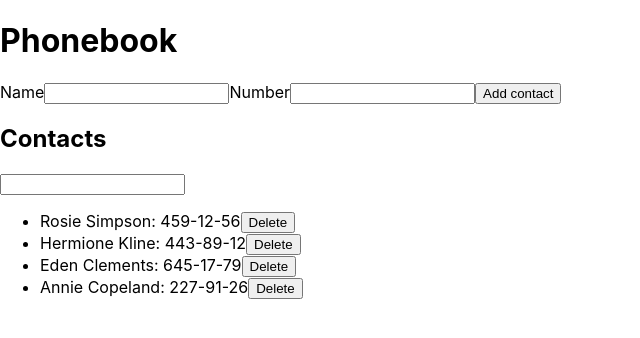
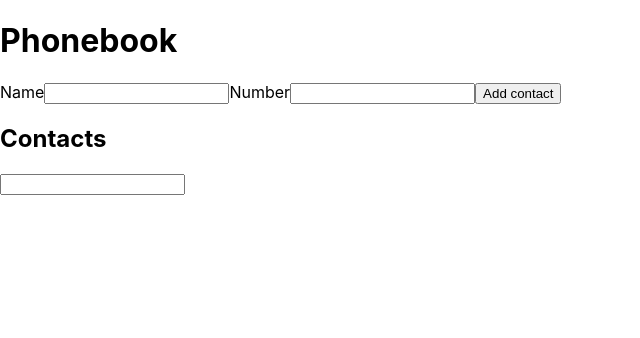
Before and after one commit to Oakmoater/goit-react-hw-02-phonebook, a React (Create React App) app: page / in a window 1280 px wide. Shown: the top 338 px of the page, without its empty margins (0-640 px from the left). Built offline with nearby package versions, Linux system fonts and the light colour scheme.

Commit message:
updated package file

```diff
--- a/package.json
+++ b/package.json
@@ -2,7 +2,7 @@
   "name": "react-homework-template",
   "version": "0.1.0",
   "private": true,
-  "homepage": "https://goitacademy.github.io/react-homework-template/",
+  "homepage": "https://Oakmoater.github.io/goit-react-hw-02-phonebook/",
   "dependencies": {
     "@testing-library/jest-dom": "^5.16.3",
     "@testing-library/react": "^12.1.4",
--- a/src/components/App.jsx
+++ b/src/components/App.jsx
@@ -6,12 +6,7 @@ import Filter from "./Filter/Filter";
 
 export class App extends Component {
   state = {
-    contacts: [
-      {id: 'id-1', name: 'Rosie Simpson', number: '459-12-56'},
-      {id: 'id-2', name: 'Hermione Kline', number: '443-89-12'},
-      {id: 'id-3', name: 'Eden Clements', number: '645-17-79'},
-      {id: 'id-4', name: 'Annie Copeland', number: '227-91-26'},
-    ],
+    contacts: [],
     filter: ''
   }
 
@@ -31,14 +26,15 @@ export class App extends Component {
         contacts: [...prevState.contacts, newContact]
       }));
     }
-    this.form.reset();
   }
 
-  removeContact = (e) => {
-    console.log(e.target.id)
+  removeContact = (id) => {
+    this.setState(prevState => ({
+    contacts: prevState.contacts.filter(contact => contact.id !== id)
+    }));
   }
 
-  addFilter = e => {
+  addFilter = (e) => {
     this.setState({ filter: e.target.value })
   }
 
--- a/src/components/Contact/Contact.jsx
+++ b/src/components/Contact/Contact.jsx
@@ -1,16 +1,19 @@
-// import PropTypes from 'prop-types';
+import PropTypes from 'prop-types';
 
 const Contact = ({id, name, number, deleter}) => {
     return (
     <li id={id}>
         <span>{name}: {number}</span>
-        <button type="button" id={id} onClick={deleter}>Delete</button>
+        <button type="button" id={id} onClick={() => (deleter(id))}>Delete</button>
     </li>
     )
 };
 
-// Contact.propTypes = {
-
-// }
+Contact.propTypes = {
+    id: PropTypes.string.isRequired,
+    name: PropTypes.string.isRequired,
+    number: PropTypes.string.isRequired,
+    deleter: PropTypes.func.isRequired
+}
 
 export default Contact;
--- a/src/components/ContactList/ContactList.jsx
+++ b/src/components/ContactList/ContactList.jsx
@@ -1,4 +1,4 @@
-// import PropTypes from 'prop-types';
+import PropTypes from 'prop-types';
 import Contact from '../Contact/Contact'
 
 const ContactList = ({ contacts, filter, deleter }) => {
@@ -20,8 +20,16 @@ const ContactList = ({ contacts, filter, deleter }) => {
     )
 };
 
-// ContactList.propTypes = {
-
-// }
+ContactList.propTypes = {
+    contacts: PropTypes.arrayOf(
+        PropTypes.shape({
+            id: PropTypes.string.isRequired,
+            name: PropTypes.string.isRequired,
+            number: PropTypes.string.isRequired
+        })
+    ).isRequired,
+    filter: PropTypes.string.isRequired,
+    deleter: PropTypes.func.isRequired
+}
 
 export default ContactList;
```
Also changed, not shown: src/components/Filter/Filter.jsx (+4 -4 lines).
